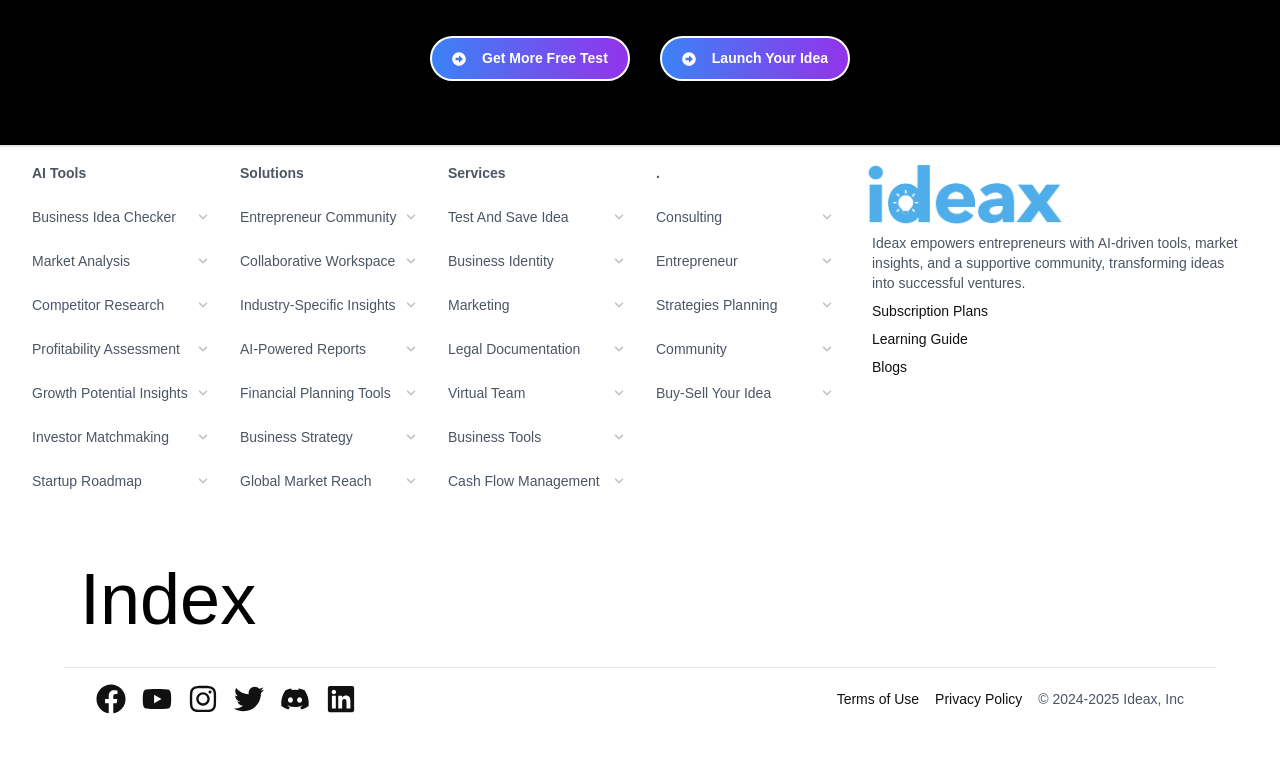
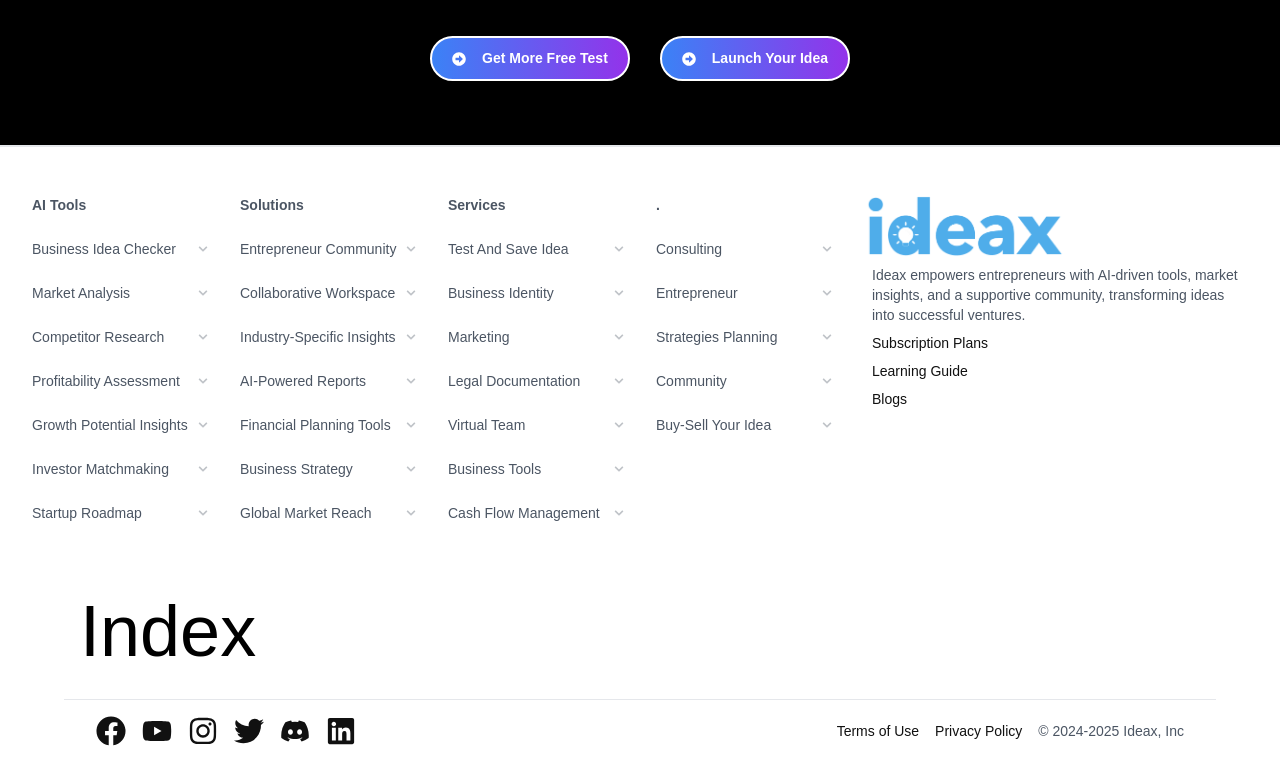
Before and after one commit to gagankishor/ideaxx, a Next.js app: page /wizard-result in a window 1280 px wide. Shown: the part 2828-3612 px from the top of the page. Built offline with nearby package versions, Linux system fonts and the light colour scheme.

Commit message:
Normalize line endings

```diff
--- a/src/components/Footer.jsx
+++ b/src/components/Footer.jsx
@@ -15,31 +15,10 @@ import {
   FaYoutube,
 } from "react-icons/fa6";
 export default function Footer() {
-  // const [isVisible, setIsVisible] = useState(false);
-  // const [lastScrollY, setLastScrollY] = useState(0);
-  // useEffect(() => {
-  //   const handleScroll = () => {
-  //     const currentScrollY = window.scrollY;
-  //     if (currentScrollY > lastScrollY) {
-  //       // Scrolling down
-  //       setIsVisible(true);
-  //     } else {
-  //       // Scrolling up
-  //       setIsVisible(false);
-  //     }
-  //     setLastScrollY(currentScrollY);
-  //   };
-  //   window.addEventListener("scroll", handleScroll);
-  //   return () => {
-  //     window.removeEventListener("scroll", handleScroll);
-  //   };
-  // }, [lastScrollY]);
   const [activeDropdown, setActiveDropdown] = useState(null);
-
   const toggleDropdown = (index) => {
     setActiveDropdown(activeDropdown === index ? null : index);
-  };
-
+  }
   const aiTools = [
     {
       title: "Business Idea Checker",
@@ -70,7 +49,6 @@ export default function Footer() {
       description: "Plan your startup journey with AI-guided steps.",
     },
   ];
-
   const solutions = [
     {
       title: "Entrepreneur Community",
@@ -101,7 +79,6 @@ export default function Footer() {
       description: "Expand your reach to global markets.",
     },
   ];
-
   const services = [
     {
       title: "Test And Save Idea",
@@ -156,23 +133,6 @@ export default function Footer() {
         "Connect with buyers or sellers to trade innovative business ideas.",
     },
   ];
-  // <ul className="space-y-2 text-left">
-  //           <li>
-  //             <Link href="#services">Consulting</Link>
-  //           </li>
-  //           <li>
-  //             <Link href="#services">Entrepreneur</Link>
-  //           </li>
-  //           <li>
-  //             <Link href="#services">Strategies Planing</Link>
-  //           </li>
-  //           <li>
-  //             <Link href="#services">Community</Link>
-  //           </li>
-  //           <li>
-  //             <Link href="#services">Buy-Sell Your Idea</Link>
-  //           </li>
-  //         </ul>
   const renderDropdownList = (items, startIndex) => (
     <ul className="space-y-2 text-left">
       {items.map((item, index) => {
@@ -255,7 +215,7 @@ export default function Footer() {
     </ul>
   );
   return (
-    <footer className="bg-white border-t-2  pb-5 mb-52 py-4">
+    <footer className="bg-white border-t-2  pb-5  mb-52 py-12">
       <div
         className={`fixed bottom-0 w-full z-50 bg-white rounded-t-lg shadow-lg border-t border-gray-300 transition-transform duration-300 translate-y-0`}
       >
@@ -320,7 +280,7 @@ export default function Footer() {
           </ul>
         </div>
       </div>
-      <div className="text-black text-7xl text-left px-20">
+      <div className="text-black text-7xl text-left px-5 md:px-20">
         Index
       </div>
       <div className="max-w-6xl mx-auto px-4 sm:px-6 lg:px-8 mt-8 border-t border-gray-200 pt-4 py-[20px] mb-7">
--- a/src/components/pages/Home/WizardResult.jsx
+++ b/src/components/pages/Home/WizardResult.jsx
@@ -9,6 +9,8 @@ import {
   FaChartLine,
   FaCoins,
   FaGlobe,
+  FaHardHat,
+  FaHeart,
   FaLightbulb,
   FaRobot,
   FaTwitter,
@@ -1933,9 +1935,10 @@ const WizardResult = () => {
       >
         <div className="flex flex-col items-center space-y-4">
           <span className="text-3xl">
+            <FaHeart className=" text-[#6161FF] "/>
             {/* <img src="" alt="congrechuletion for reward" />  */}
           </span>
-          <h2 className="text-xl font-semibold text-white">Congratulations!</h2>
+          <h2 className="text-xl font-semibold text-black">Congratulations!</h2>
           <p className="text-sm text-gray-400">
             You have claimed 1 additional attempt!
           </p>
--- a/src/components/pages/Home/components/landing/CoreSolutionsSection.jsx
+++ b/src/components/pages/Home/components/landing/CoreSolutionsSection.jsx
@@ -3,11 +3,9 @@ import { useState } from "react";
 // import Slider from "react-slick";
 import "./CoreSolutionsSection.css";
 import { FaArrowAltCircleRight, FaRobot } from "react-icons/fa";
-
 import Slider from "react-slick";
 import { GiTeamIdea } from "react-icons/gi";
 import { TiCloudStorage } from "react-icons/ti";
-
 import {
   MdArrowBackIosNew,
   MdOutlineArrowForwardIos,
@@ -15,7 +13,6 @@ import {
 } from "react-icons/md";
 import Link from "next/link";
 import { RiCommunityFill } from "react-icons/ri";
-
 const icons = [
   {
     id: 1,
@@ -178,7 +175,6 @@ const CoreSolutionsSection = () => {
     console.log("dfjksdfksd");
     setSelectedIndex((prevIndex) => (prevIndex + 1) % icons.length);
   };
-
   const handlePrevious = () => {
     setSelectedIndex((prevIndex) =>
       prevIndex === 0 ? icons.length - 1 : prevIndex - 1
```
